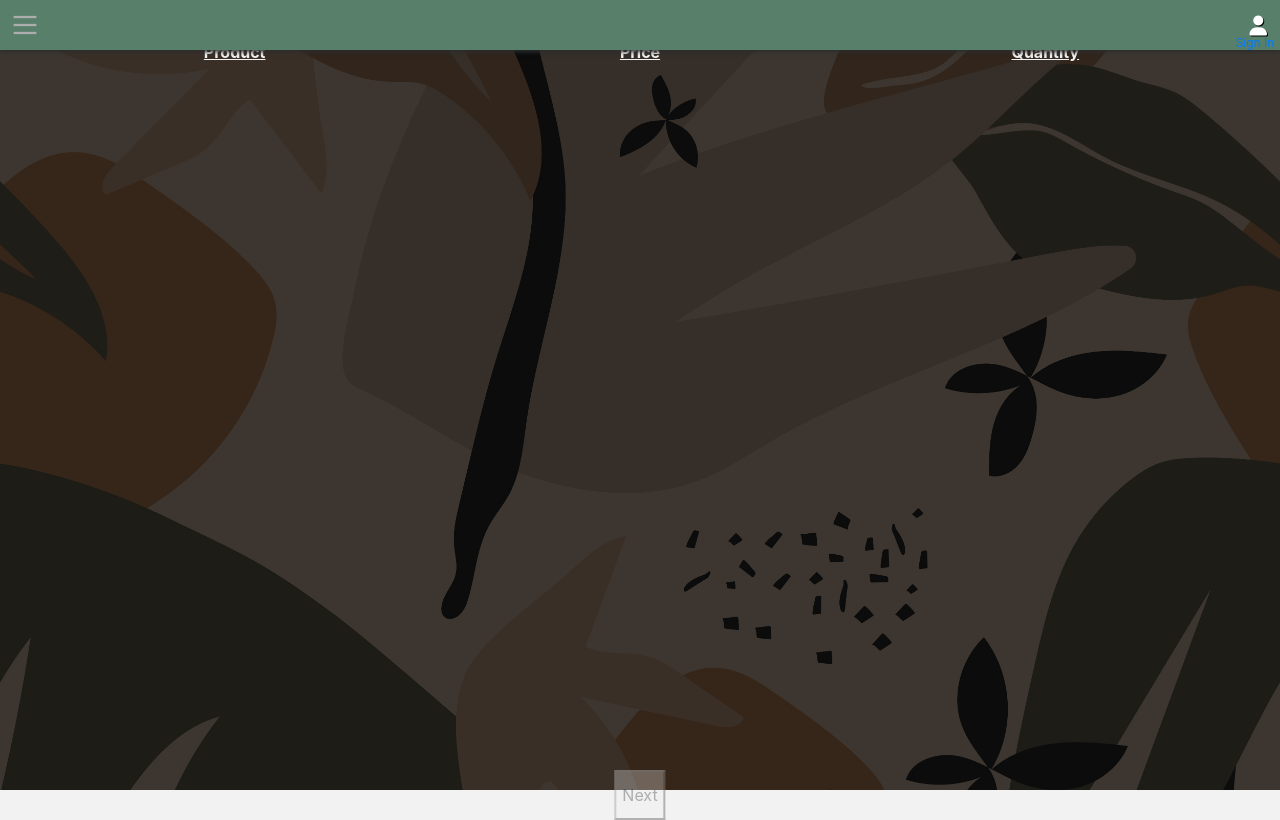
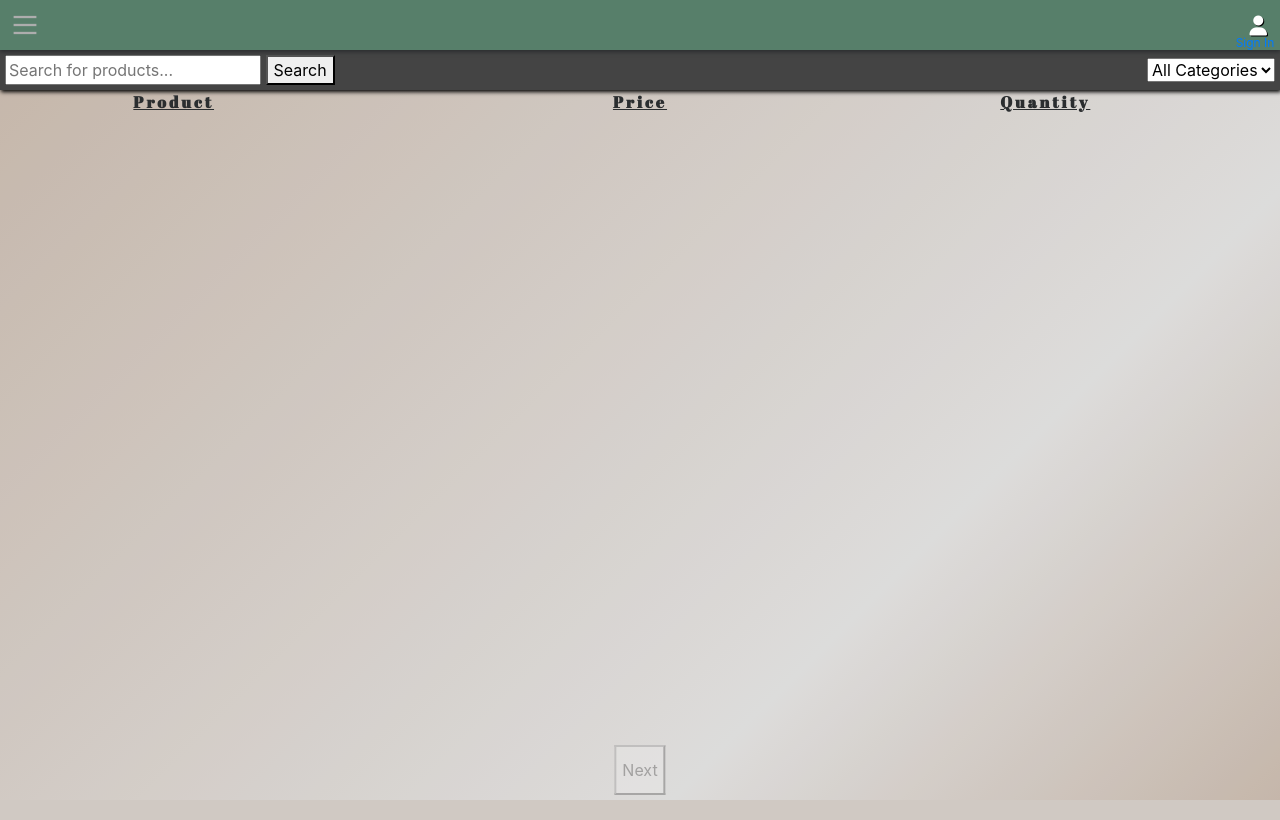
Before and after one commit to Felix-Voyle/CafeDjango, a Django app: page /order/ in a window 1280 px wide. Run offline with Django 4.2, Linux system fonts and the light colour scheme; data that the repository does not hold is empty; some libraries are stand-ins or nearby versions.

Commit message:
fixed positioning and some styling for order form

```diff
--- a/cafeOrdering/static/css/order.css
+++ b/cafeOrdering/static/css/order.css
@@ -9,34 +9,35 @@
     box-sizing: border-box;
 }
 
-.main-container-centered {
+main {
     min-height: calc(100vh - 50px);
-    background-image: url('/media/photos/Print.jpg');
+    background: linear-gradient(135deg, #e2d1c3 0%, #fdfcfb 70%, #e2d1c3 100%);
     background-size: cover;
+    top: 50px;
+    position: relative;
 }
 
 .product-cards-container {
-    overflow-y: auto;
-    max-height: calc(100vh - 180px);
     position: relative;
   }
 
 .search-and-categories {
-    background-color: grey;
+    background-color: #444444;;
     align-items: center;
     padding: 5px;
     display: grid;
     justify-content: center;
-    box-shadow: inset 0px -2px 3px 0px black;
+    box-shadow: 1px 2px 4px 0px black;
 }
 
 .order-container {
     width: 100%;
-    height: calc(100vh - 80px);
-    background-color: rgba(0, 0, 0, 0.755);
+    min-height: calc(100vh - 90px);
+    background-color: rgba(0, 0, 0, 13%);
     display: flex;
     justify-content: center;
     margin: auto;
+    padding-bottom: 55px;
 }
 
 .order-container form {
@@ -48,11 +49,7 @@
     position: absolute;
     width: 95%;
     display: flex;
-    color: var(--off-white);
-}
-
-.white-title {
-    color: var(--off-white);
+    color: var(--off-black);
 }
 
 .form-titles span {
@@ -95,9 +92,16 @@ input[type=number] {
 .next-btn {
     height: 50px;
     position: absolute;
-    bottom: -20px;
+    bottom: 5px;
     left: 50%;
     transform: translateX(-50%);
+}
+
+.summary-section {
+    position: relative;
+    top: 50%;
+    transform: translateY(-50%);
+
 }
 
 .prev-btn {
@@ -119,6 +123,7 @@ input[type=number] {
     left: 50%;
     transform: translate(-50%, -50%);
 }
+
 
 table {
     width: 50%;
@@ -192,6 +197,16 @@ table {
     margin-right: auto;
 }
 
+@media screen and (max-width: 575px) {
+    .order-container form {
+        margin-top: 10px;
+    }
+    .product-label {
+        position: relative;
+        top: 15px;
+    }
+}
+
 @media screen and (min-width: 576px) {
     .custom-hr hr {
         display: none;
@@ -206,10 +221,4 @@ table {
     .text-center-sm {
         text-align: center !important;
     }
-    .product-cards-container {
-        max-height: calc(100vh - 80px);
-    }
-    .order-container {
-        height: calc(100vh - 50px);
-    }
 }
--- a/cafeOrdering/templates/order/order.html
+++ b/cafeOrdering/templates/order/order.html
@@ -30,19 +30,20 @@
     </div>
 </div>
 <div class="order-container">
-    <div id="formTitles" class="row form-titles">
-        <span class="d-none d-sm-block text-center d col-sm-4"><strong>Product</strong></span>
-        <span class="d-none d-sm-block text-center d col-sm-4"><strong>Price</strong></span>
-        <span class="d-none d-sm-block text-center d col-sm-4"><strong>Quantity</strong></span>
+    <button id="prevBtn" type="button" onclick="prevStep()" class="prev-btn"><i class="fa fa-arrow-left" aria-hidden="true"></i></button>
+    <div id="formTitles" class="row no-gutters form-titles">
+        <span class="d-none d-sm-block text-left d offset-sm-1 col-sm-3"><strong class="title-txt">Product</strong></span>
+        <span class="d-none d-sm-block text-center d col-sm-4"><strong class="title-txt">Price</strong></span>
+        <span class="d-none d-sm-block text-center d col-sm-4"><strong class="title-txt">Quantity</strong></span>
     </div>
     <form method="post" onsubmit="clearCart()" id="orderForm">
         {% csrf_token %}
-        <div id="order" class="form-card order product-cards-container">
+        <div id="order" class="form-card order product-cards-container main-txt">
             {% for product in products %}
             <div class="row product-card align-items-center my-2">
-                <div class="col-sm-4 col-6 text-center">
-                    <label for="{{ product.name }}">{{ product.name }}</label>
-                    <input type="hidden" name="data-product-id" value="{{ product.id }}">
+                <div class="offset-sm-1 col-sm-3 offset-2 col-4 text-left">
+                    <span class="product-label">{{ product.name }}</span>
+                    <input type="hidden" name="data-product-id" value="{{ product.id }}" id="{{ product.name }}">
                     <input type="hidden" name="{{ product.name }}">
                 </div>
                 <div class="col-sm-4 col-6 text-center">
@@ -59,8 +60,8 @@
             </div>
             {% endfor %}
         </div>
-
-        <div id="details" class="form-card details">
+        <button id="nextBtn" type="button" onclick="nextStep()" disabled class="next-btn">Next</button>
+        <div id="details" class="summary-section details">
             <div class="row no-gutters">
                 <!-- First div -->
                 <div class="col-lg-6 col-sm-12 text-center mb-5">
@@ -98,12 +99,9 @@
                     </div>
                 </div>
             </div>
-
             <button type="submit" class="submit-btn" onclick="">Submit</button>
         </div>
     </form>
-    <button id="prevBtn" type="button" onclick="prevStep()" class="prev-btn"><i class="fa fa-arrow-left" aria-hidden="true"></i></button>
-    <button id="nextBtn" type="button" onclick="nextStep()" disabled class="next-btn">Next</button>
 </div>
 
 {% endblock %}
```
